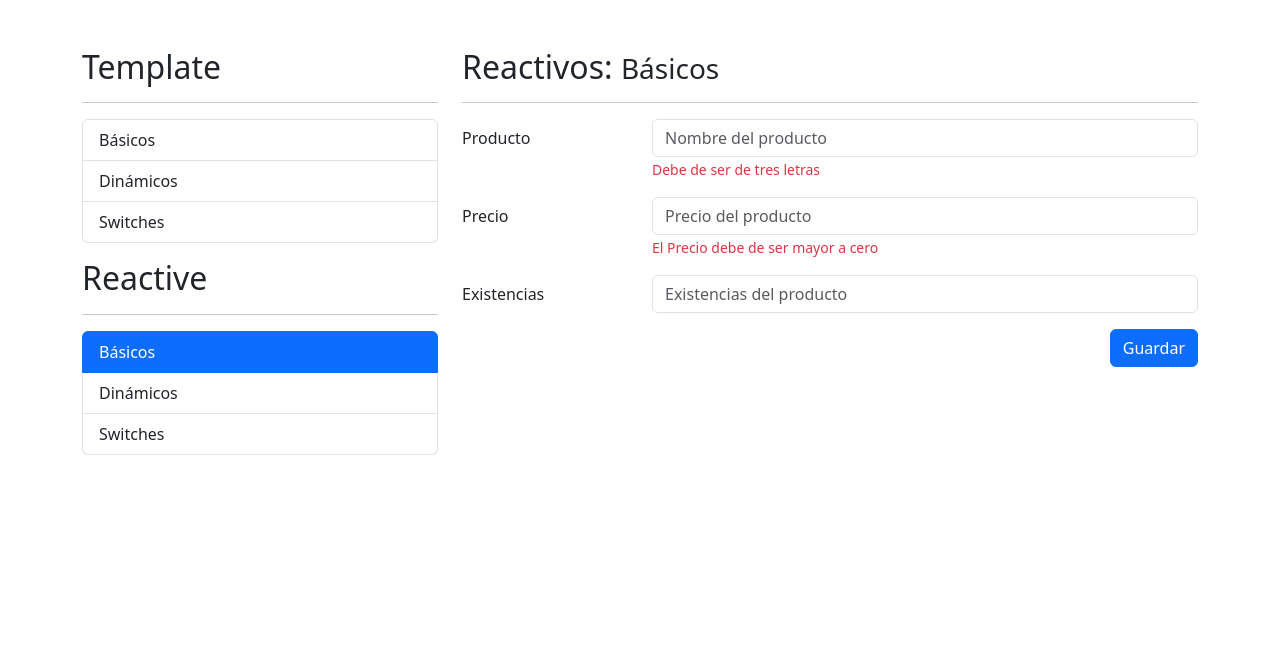
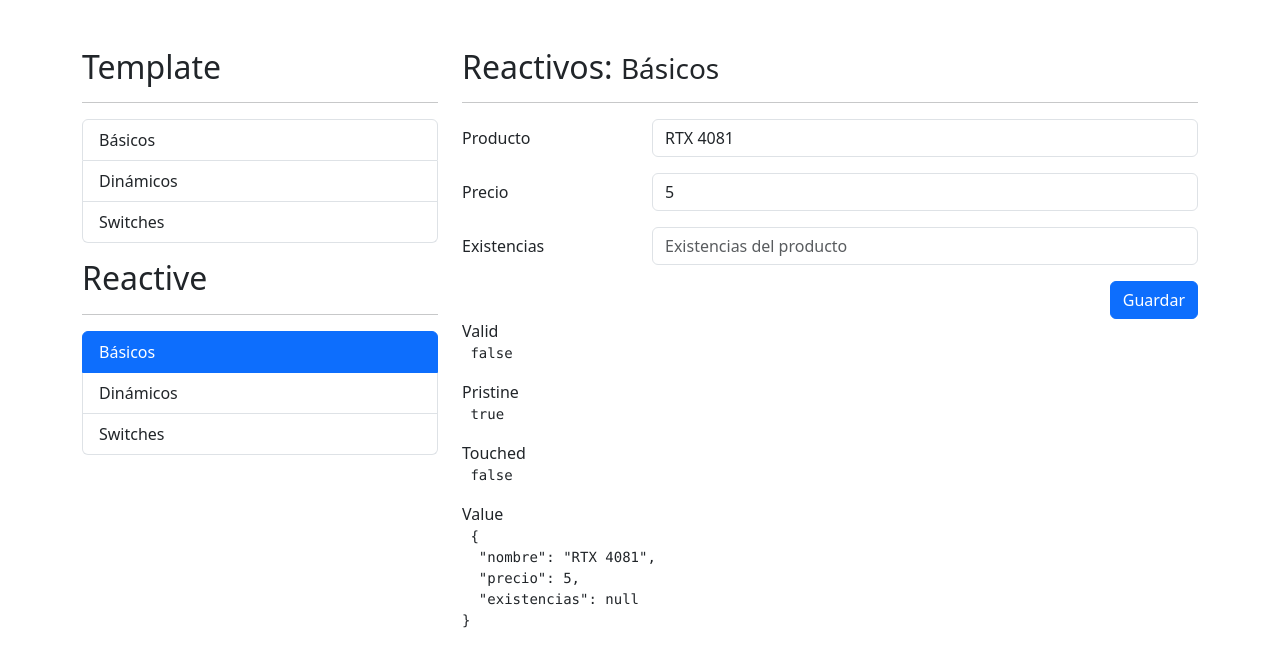
Before and after one commit to aledepetris/formulariosApp, an Angular app: page /reactive/basicos in a window 1280 px wide. Shown: the top 666 px of the page. Built offline with nearby package versions, Linux system fonts and the light colour scheme.

Commit message:
Finalización basicos reactivos - Se importó el modulo de ReactiveFormsModule para su uso - Se completo el componente básicos utilizando formularios reactivos con sus respectivas validaciones

```diff
--- a/src/app/reactive/basicos/basicos.component.html
+++ b/src/app/reactive/basicos/basicos.component.html
@@ -4,7 +4,9 @@
 <div class="row">
   <div class="col">
 
-    <form autocomplete="off">
+    <form (ngSubmit)="guardar()"
+          autocomplete="off"
+          [formGroup]="miFormulario">
 
       <!-- Campo de Producto -->
       <div class="mb-3 row">
@@ -14,10 +16,11 @@
           <input
             type="text"
             class="form-control"
+            formControlName="nombre"
             placeholder="Nombre del producto"
           />
           <span class="form-text text-danger"
-            >
+                *ngIf="campoNoValido('nombre')">
             Debe de ser de tres letras
           </span>
         </div>
@@ -30,10 +33,11 @@
           <input
             type="number"
             class="form-control"
+            formControlName="precio"
             placeholder="Precio del producto"
           />
           <span class="form-text text-danger"
-           >
+                *ngIf="campoNoValido('precio')">
             El Precio debe de ser mayor a cero
           </span>
         </div>
@@ -46,8 +50,13 @@
           <input
             type="number"
             class="form-control"
+            formControlName="existencias"
             placeholder="Existencias del producto"
           />
+          <span class="form-text text-danger"
+          *ngIf="campoNoValido('existencias')">
+            Las existencias deben ser mayor a cero
+          </span>
         </div>
       </div>
 
@@ -55,6 +64,7 @@
         <div class="col">
           <button type="submit"
                   class="btn btn-primary float-end">
+
             Guardar
           </button>
         </div>
@@ -64,7 +74,7 @@
   </div>
 </div>
 
-<!-- <div class="row">
+<div class="row">
   <div class="col">
     <span>Valid</span>
     <pre> {{ miFormulario.valid }} </pre>
@@ -78,8 +88,5 @@
     <span>Value</span>
     <pre> {{ miFormulario.value | json }} </pre>
 
-    <span>CustomDirectives</span>
-    <pre> {{ miFormulario?.controls?.['existencias']?.errors | json }} </pre>
-
   </div>
-</div> -->
+</div>
--- a/src/app/reactive/basicos/basicos.component.ts
+++ b/src/app/reactive/basicos/basicos.component.ts
@@ -1,4 +1,5 @@
 import { Component, OnInit } from '@angular/core';
+import { FormBuilder, FormGroup, Validators } from '@angular/forms';
 
 @Component({
   selector: 'app-basicos',
@@ -8,9 +9,50 @@
 })
 export class BasicosComponent implements OnInit {
 
-  constructor() { }
+  // miFormulario: FormGroup = new FormGroup({
+  //   'nombre'     : new FormControl('Rtx 4080'),
+  //   'precio'     : new FormControl(1500),
+  //   'existencias': new FormControl(100)
+  // });
+
+  miFormulario: FormGroup = this.fb.group({
+    nombre     : [ , [Validators.required, Validators.minLength(3)] ],
+    precio     : [ , [Validators.required, Validators.min(0)] ],
+    existencias: [ , [Validators.required, Validators.min(0)] ],
+  })
+
+  constructor( private fb: FormBuilder) {}
 
   ngOnInit(): void {
+    // Para usar esto necesito si o si declarar los valores para
+    // Todos los campso del formulario sino rompe.
+    // this.miFormulario.setValue({
+    //   nombre: 'RTX 4081',
+    //   precio: 5,
+    //   existencias: 45
+    // })
+
+    // En cambio reset() permite declarar solo los que quiero
+    this.miFormulario.reset({
+      nombre: 'RTX 4081',
+      precio: 5
+    })
   }
 
+  campoNoValido( campo: string) {
+    return this.miFormulario.controls[campo].errors &&
+           this.miFormulario.controls[campo].touched
+  }
+
+  guardar() {
+
+    if ( this.miFormulario.invalid ) {
+      this.miFormulario.markAllAsTouched()
+      return
+    }
+
+    console.log(this.miFormulario.value)
+    this.miFormulario.reset()
+
+  }
 }
--- a/src/app/reactive/reactive.module.ts
+++ b/src/app/reactive/reactive.module.ts
@@ -1,9 +1,10 @@
 import { NgModule } from '@angular/core';
 import { CommonModule } from '@angular/common';
 
-import { ReactiveRoutingModule } from './reactive-routing.module';
 import { BasicosComponent } from './basicos/basicos.component';
 import { DinamicosComponent } from './dinamicos/dinamicos.component';
+import { ReactiveFormsModule } from '@angular/forms';
+import { ReactiveRoutingModule } from './reactive-routing.module';
 import { SwitchesComponent } from './switches/switches.component';
 
 
@@ -15,6 +16,7 @@
   ],
   imports: [
     CommonModule,
+    ReactiveFormsModule,
     ReactiveRoutingModule
   ]
 })
```
